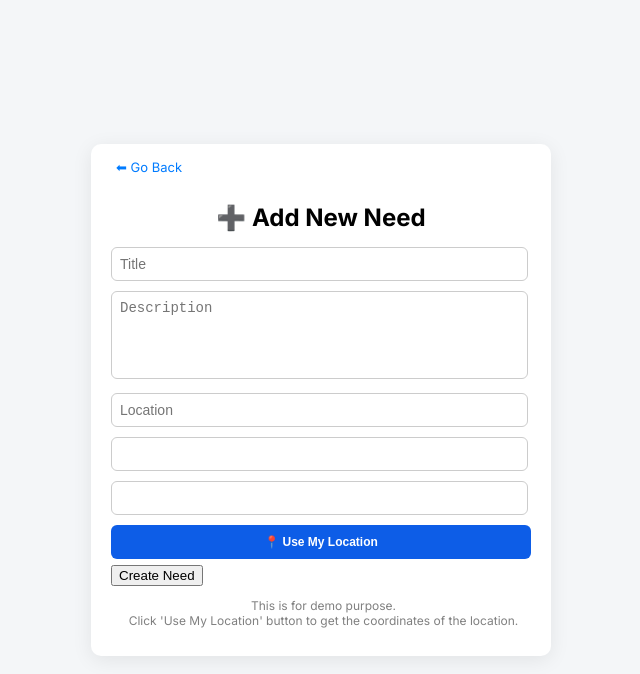
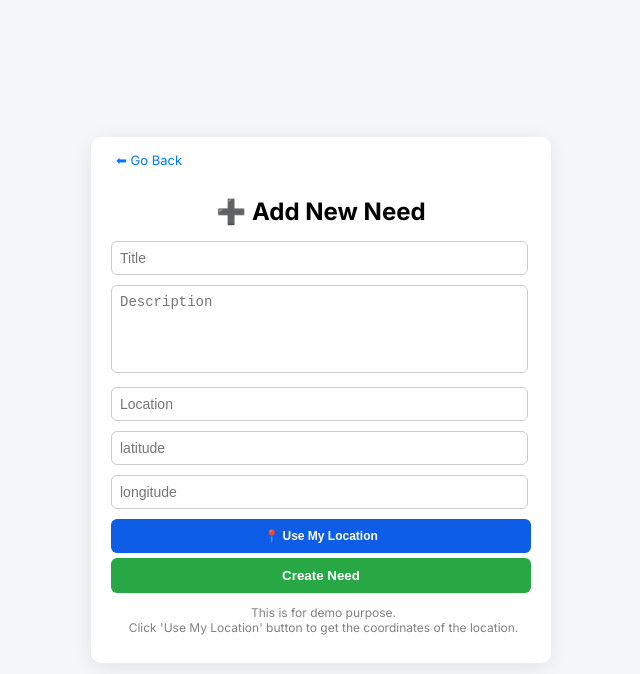
Before and after one commit to Vaillant06/QuickConnect, a React (Vite) app in the folder quickconnect-frontend/: page /create-need in a window 1280 px wide. Shown: the top 674 px of the page, without its empty margins (319-959 px from the left). Built offline with nearby package versions, Linux system fonts and the light colour scheme; no server answers.

Commit message:
Update UI in create need page

```diff
--- a/quickconnect-frontend/src/pages/CreateNeedPage/CreateNeedPage.jsx
+++ b/quickconnect-frontend/src/pages/CreateNeedPage/CreateNeedPage.jsx
@@ -92,21 +92,24 @@ const CreateNeedPage = () => {
           <input
             name="latitude"
             value={form.latitude || ""}
+            placeholder="latitude"
             readOnly
           />
 
           <input
             name="longitude"
             value={form.longitude || ""}
+            placeholder="longitude"
             readOnly
           />
           <button type="button" className="location-btn" onClick={getLocation}>
             📍 Use My Location
           </button>
 
-          <button type="submit" disabled={loading}>
+          <button type="submit" className="create-btn" disabled={loading}>
             {loading ? "Creating..." : "Create Need"}
-          </button>        </form>
+          </button>
+        </form>
 
         <div className="demo-data">
           <p>This is for demo purpose.</p><br />
```
